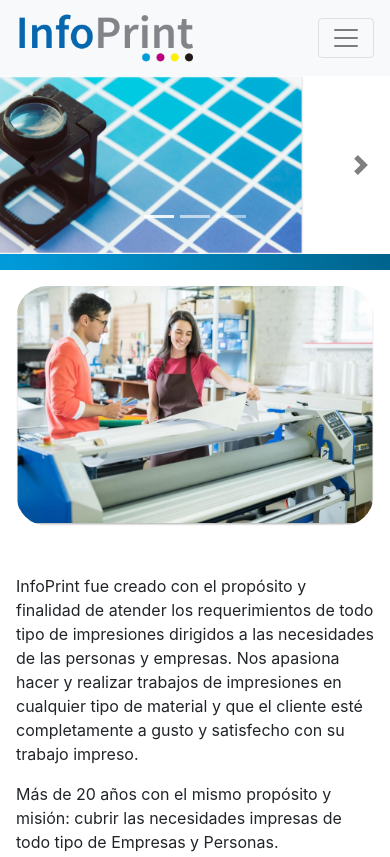
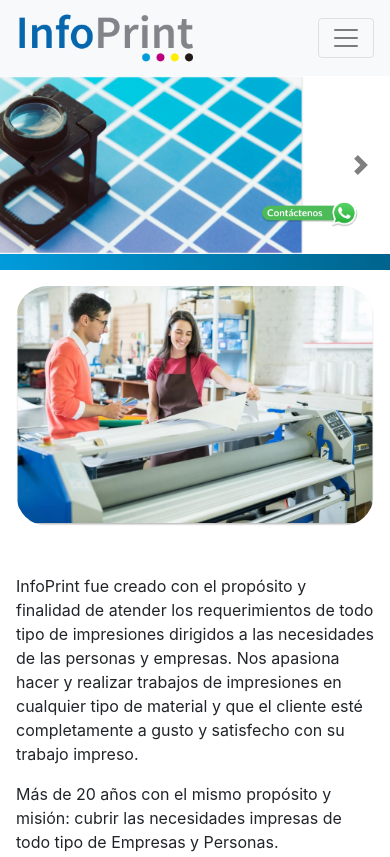
Before and after one commit to GabyDevX/Infoprint, a website: page index.html in a window 390 px wide. Shown: the top 857 px of the page. Drawn offline with nearby package versions, Linux system fonts and the light colour scheme; files whose address does not match are found by name.

Commit message:
Se añadio el link a whatsapp, y también se arreglaron algunos problemas del responsive que faltaban

```diff
--- a/index.html
+++ b/index.html
@@ -47,14 +47,14 @@
   <main>
     <section class="hero">
       <div id="carouselExampleIndicators" class="carousel slide" data-bs-ride="carousel">
-        <div class="carousel-indicators">
+        <!-- <div class="carousel-indicators">
           <button type="button" data-bs-target="#carouselExampleIndicators" data-bs-slide-to="0" class="active"
             aria-current="true" aria-label="Slide 1"></button>
           <button type="button" data-bs-target="#carouselExampleIndicators" data-bs-slide-to="1"
             aria-label="Slide 2"></button>
           <button type="button" data-bs-target="#carouselExampleIndicators" data-bs-slide-to="2"
             aria-label="Slide 3"></button>
-        </div>
+        </div> -->
         <div class="carousel-inner">
           <div class="carousel-item active">
             <img src="./img/Pruebacolor1.jpg" class="d-block w-100" alt="..." />
@@ -76,6 +76,14 @@
           <span class="carousel-control-next-icon" aria-hidden="true"></span>
           <span class="visually-hidden">Next</span>
         </button>
+        <a target="_blank" href="#">
+        <div class="hero__whatsapp">
+          <!-- <picture> -->
+            <!-- <source media="(max-width:576px)"  href="#" srcset="img/WhatsApp.png"> -->
+            <img src="img/Whatsapp-lg.png" class="ws-logo" alt="">
+          <!-- </picture> -->
+        </div>
+      </a>
       </div>
     </section>
     <div class="separadorHero"></div>
--- a/sass/index.scss
+++ b/sass/index.scss
@@ -23,6 +23,33 @@ a {
 
 .navbar-collapse {
   justify-content: flex-end;
+}
+
+.hero__whatsapp {
+  display: block;
+  position: absolute;
+  height: auto;
+  width: 15%;
+  right: 4rem;
+  bottom: 2rem;
+}
+
+.hero__whatsapp img {
+  height: auto;
+  width: 100%;
+}
+
+@media screen and (max-width: 576px) {
+  .hero__whatsapp {
+    right: 2rem;
+    bottom: 1rem;
+  }
+}
+
+@media screen and (max-width: 400px) {
+  .hero__whatsapp {
+    width: 25%;
+  }
 }
 
 .separadorHero {
@@ -114,3 +141,7 @@ a {
 .fa-solid {
   font-size: 20px;
 }
+
+.team {
+  padding: 1rem;
+}
```
Also changed, not shown: css/styles.css, img/WhatsApp.png (added), img/Whatsapp-lg.png (added).
